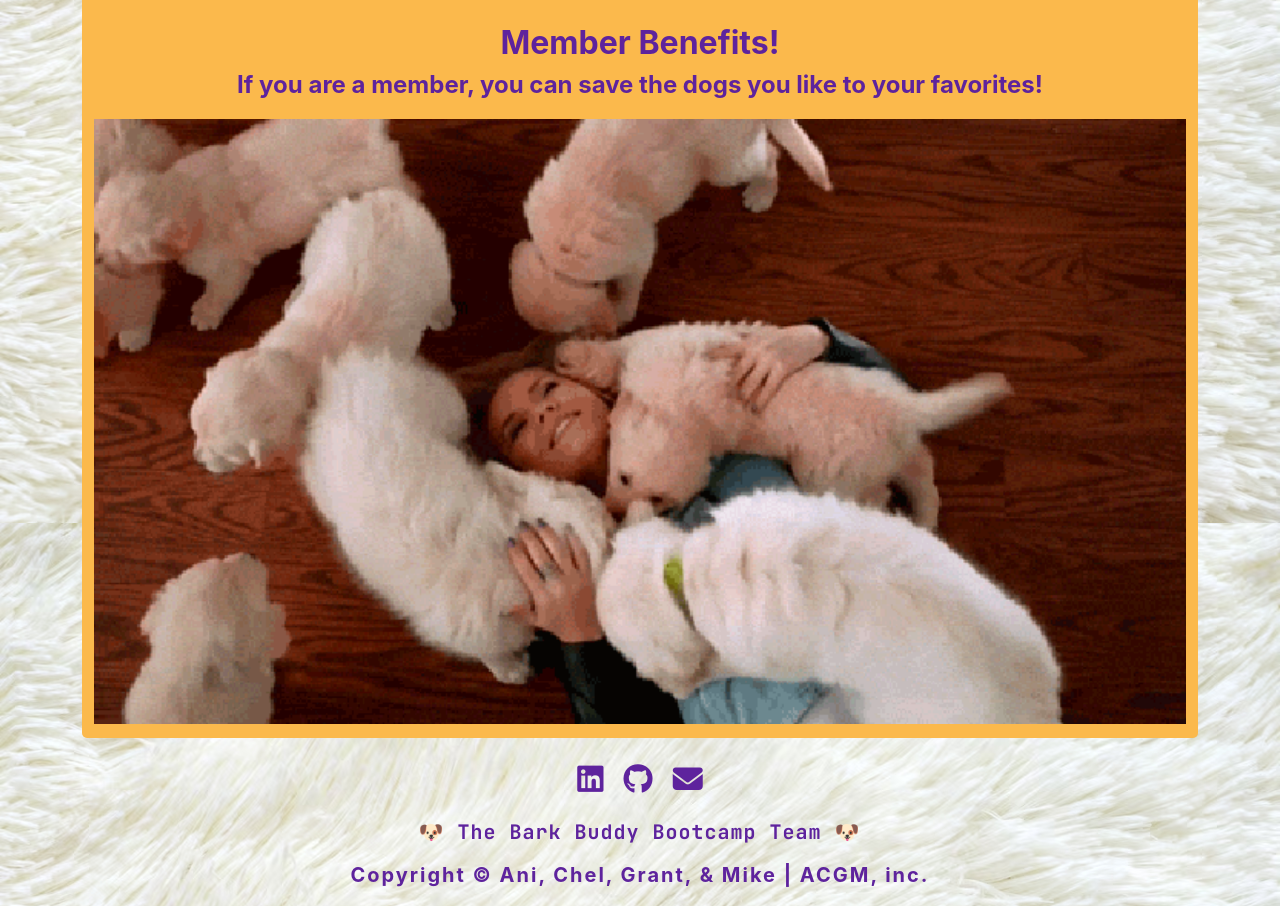
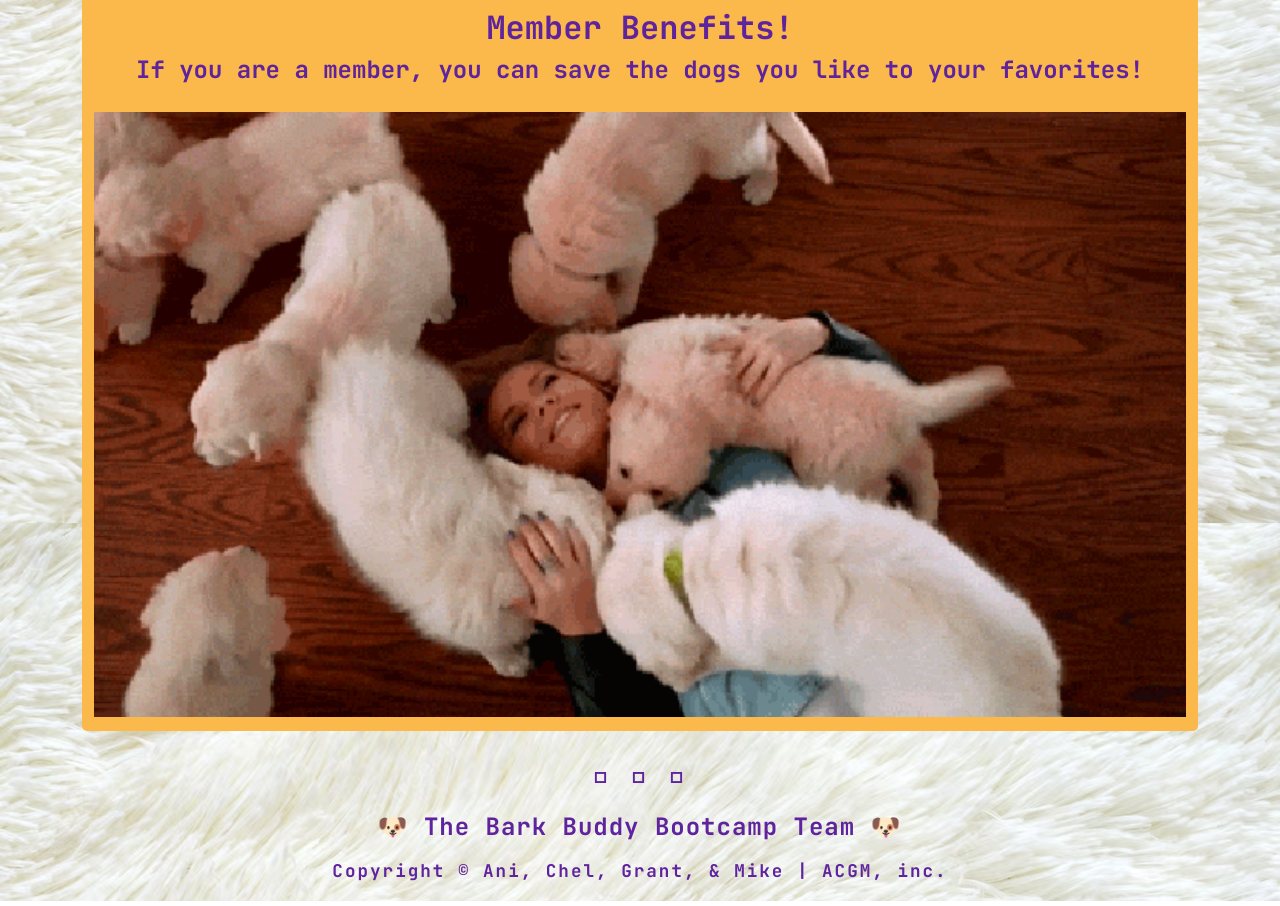
Before and after one commit to 123sites/bark-buddy, a React (Create React App) app in the folder client/: page / in a window 1280 px wide. Shown: the part 331-1237 px from the top of the page. Built offline with nearby package versions, Linux system fonts and the light colour scheme.

Commit message:
Added the video container color & did npm i.

```diff
--- a/client/src/assets/style.css
+++ b/client/src/assets/style.css
@@ -48,7 +48,7 @@
 }
 
 * {
-  font-family: 'JetBrains Mono', monospace;
+  font-family: 'JetBrains Mono', monospace !important;
   font-family: 'Montserrat', sans-serif;
   font-family: 'Nunito Sans', sans-serif;
   font-family: 'Inter', sans-serif;
@@ -110,6 +110,7 @@ body[data-theme="dark"] {
   color: var(--font-primary) !important;
   text-decoration: none;
   font-size: 40px !important;
+
 }
 
 .homeBox-dark {
@@ -133,12 +134,12 @@ body[data-theme="dark"] {
   color: var(--dark-btn-hover-bgorange) !important;
   border: none;
   border-radius: 17px;
-
+  letter-spacing: 2px;
 }
 
 .nav-link.dark:active {
   color: var(--dark-btn-active) !important;
-
+  letter-spacing: 2px;
   border: none;
   border-radius: 17px;
 }
@@ -153,6 +154,7 @@ body[data-theme="dark"] {
 .link:hover {
   color: var(--btn-active-bgorange) !important;
   border: none;
+  letter-spacing: 2px;
   border-radius: 15px;
 }
 
@@ -160,6 +162,7 @@ body[data-theme="dark"] {
   color: var(--btn-active-bgorange) !important;
   border: none;
   border-radius: 15px;
+  letter-spacing: 2px;
 }
 
 .manyDogs-dark {
@@ -194,7 +197,7 @@ h4 {
 span,
 .copyright {
   color: var(--font-primary);
-  font-weight: bold;
+  font-weight: bold !important;
   letter-spacing: 2px;
   padding-top: 20px;
   padding-bottom: 7px;
@@ -297,11 +300,16 @@ li {
   min-width: 200px;
 }
 
+.video-container {
+  background-color: var(--border);
+}
+
 .videos {
   text-decoration: none !important;
   color: var(--font-primary) !important;
-  font-family: JetBrains Mono;
+  font-family: JetBrains Mono !important;
   font-weight: bold;
+  padding: 5px;
 }
 
 .videos:hover {
--- a/client/src/components/Footer/index.js
+++ b/client/src/components/Footer/index.js
@@ -25,7 +25,7 @@ const Footer = () => {
       >
         <i className="fas fa-envelope"></i>
       </a>
-      <h4 className="made my-3 fw-bolder fs-5">
+      <h4 className="made my-3 fw-bolder fs-7">
         🐶 The Bark Buddy Bootcamp Team{" "}
         <span
           className="emoji"
@@ -38,7 +38,7 @@ const Footer = () => {
         {""}
       </h4>
       <p>
-        <span className="copyright fs-5">
+        <span className="copyright">
           Copyright © Ani, Chel, Grant, & Mike | ACGM, inc.
         </span>
       </p>
--- a/client/src/components/Header/index.js
+++ b/client/src/components/Header/index.js
@@ -21,7 +21,7 @@ const Header = () => {
       <div className="container-fluid">
         {/* DIV 1 */}
         <div className="row col">
-          <div className="col">
+          <div className="col-9">
             <Link className="navbar-brand text-light d-inline-flex" to="/">
               <img
                 src={Logo}
--- a/client/src/pages/Home.js
+++ b/client/src/pages/Home.js
@@ -28,11 +28,11 @@ const Home = ({ handlePageChange }) => {
           quiz!
         </p>
         <p
-          className={`homeTitle-${theme} fs-2 mb-0 mt-3 fw-bolder text-center`}
+          className={`homeTitle-${theme} fs-2 mb-0 mt-4 fw-bolder text-center`}
         >
           Member Benefits!
         </p>
-        <p className={`homeText-${theme} fs-4 mb-3 fw-bold text-center`}>
+        <p className={`homeText-${theme} fs-4 mb-4 fw-bold text-center`}>
           If you are a member, you can save the dogs you like to your favorites!
         </p>
         <div className="img-fluid col pb-2">
--- a/client/src/pages/Videos.js
+++ b/client/src/pages/Videos.js
@@ -5,21 +5,18 @@ const Videos = () => {
   return (
     <section className="container-fluid">
       <div className="container">
-        <div className="">
-          {/* <div className="videoGallery"> */}
-          <div className="mt-3">
+        <div>
+          <div className="mt-3 video-container">
             {/* Title */}
             <h2 className="vTitles fw-bold shadow-lg m-0 text-center">
-              {/* <h1 className="vTitles fw-bold shadow-lg m-0 text-center"> */}
               Helpful YouTube Channels and Videos
             </h2>
-            <div className="vContainer rounded fw-bold">
+            <div className="rounded">
               {/* Information */}
-              <h2 className="fs-5 p-4 shadow-lg lh-base fw-bold text-center">
+              <h2 className="fs-5 p-4 shadow-lg fw-bolder lh-base fw-bold text-center">
                 These videos and channels will help you in your journey to find
-                the right dog for you and your family!
-                <br></br>Also, there are videos that will help you to care for
-                your new pet!
+                the right dog for you and your family! Also, there are videos
+                that will help you to care for your new pet!
               </h2>
             </div>
           </div>
@@ -28,12 +25,11 @@ const Videos = () => {
             Channels to Check-out!
           </h2>
           <div className="mb-2">
-            <div className="vContainer shadow-lg h5 py-3 lh-base text-center justify-content-between">
-              {/* <div className="vContainer shadow-lg h5 p-3 fw-bold text-center"> */}
+            <div className="video-container shadow-lg h5 py-3 lh-base text-center justify-content-between">
               <a
                 href="https://www.youtube.com/@purina/videos"
                 rel="noreferrer"
-                className="videos "
+                className="videos"
                 target="_blank"
               >
                 Purina
@@ -79,7 +75,7 @@ const Videos = () => {
         </div>
 
         {/* Videos */}
-        <div>
+        <div className="video-container mb-3">
           <div>
             <h2 className="vTitles fw-bold m-0 shadow-lg text-center">
               Helpful Videos!
@@ -176,7 +172,7 @@ const Videos = () => {
                     </div>
                   </div>
                 </div>
-                <div className="col video-div mt-3">
+                <div className="col video-div mt-3 mb-3">
                   <h2 className="row flex justify-content-center fs-4 fw-bold">
                     Care For A New Puppy
                   </h2>
```
Also changed, not shown: 1 other file (tests, documents, lock files or other folders).
